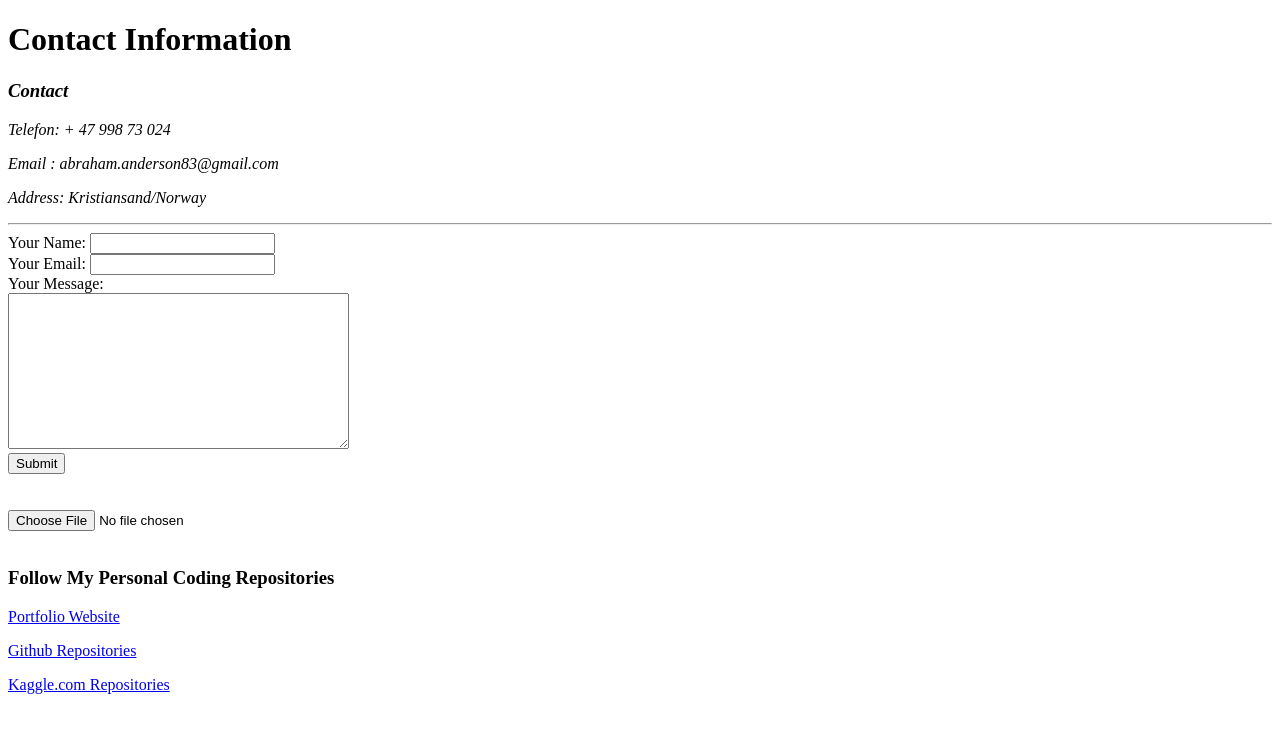
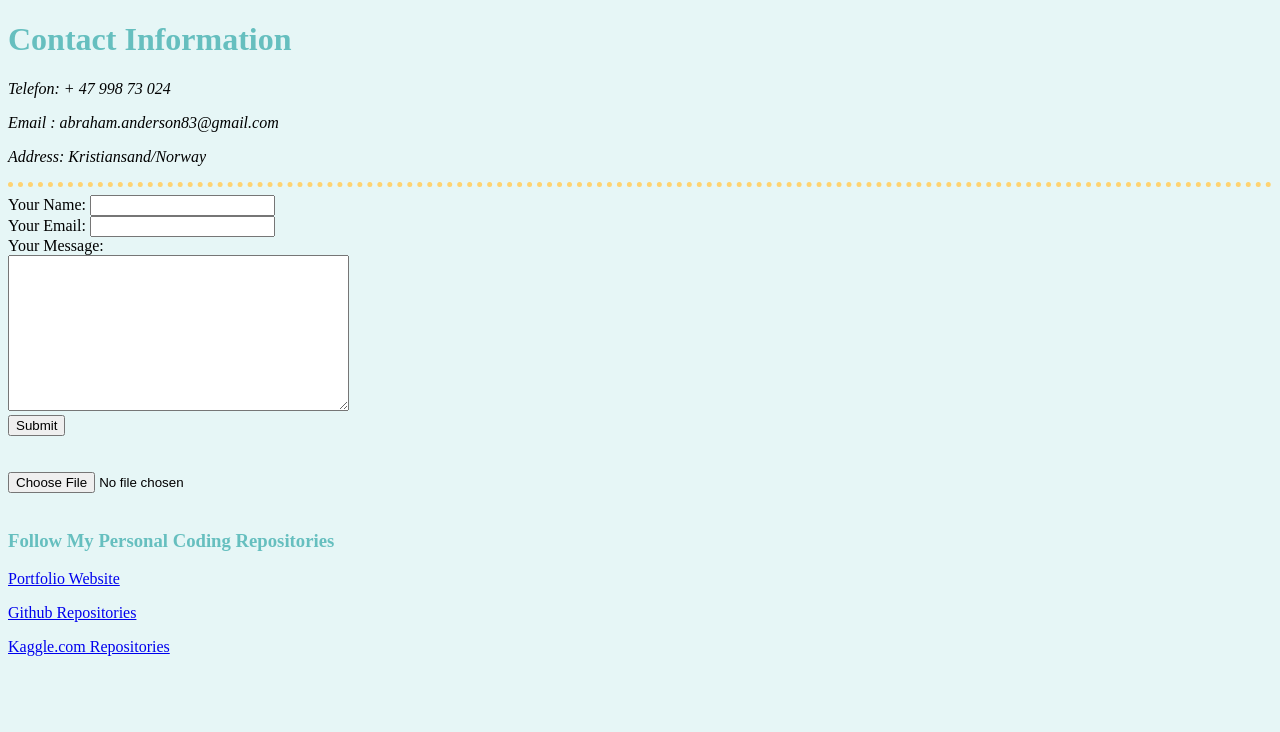
Before and after one commit to abrahamanderson19972020/Personal-Site, a plain HTML site: page contact.html in a window 1280 px wide. Drawn offline with Linux system fonts and the light colour scheme.

Commit message:
new changes

```diff
--- a/contact.html
+++ b/contact.html
@@ -3,11 +3,12 @@
 <head>
     <meta charset="UTF-8">
     <title>Contact Information</title>
+    <link rel="stylesheet" href="css/styles.css">
 </head>
 <body>
 <h1> Contact Information</h1>
 <em>
-        <h3>Contact</h3>
+
         <p>Telefon: + 47 998 73 024</p>
         <p>Email : abraham.anderson83@gmail.com</p>
         <p>Address: Kristiansand/Norway</p>
--- /dev/null
+++ b/css/styles.css
@@ -0,0 +1,19 @@
+body{
+            background-color: #E6F6F6;
+            }
+        hr{
+
+            border-style: none;
+            border-top-style: dotted;
+            border-color: #FFD371;
+            border-width: 5px;
+            height: 0px;
+
+
+           }
+        h1{
+            color: #66BFBF;
+        }
+        h3{
+            color: #66BFBF;
+        }
```
Also changed, not shown: index.html (+1 -0 lines).
